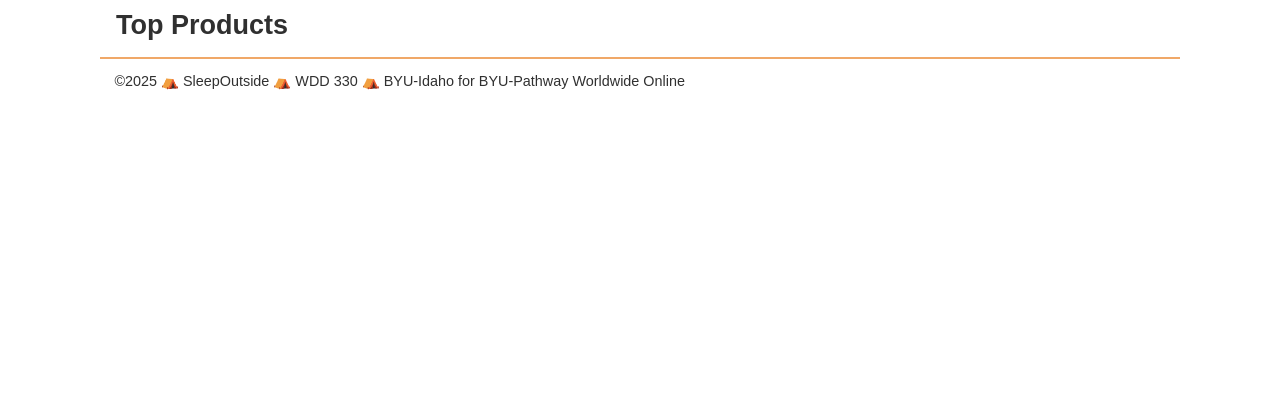
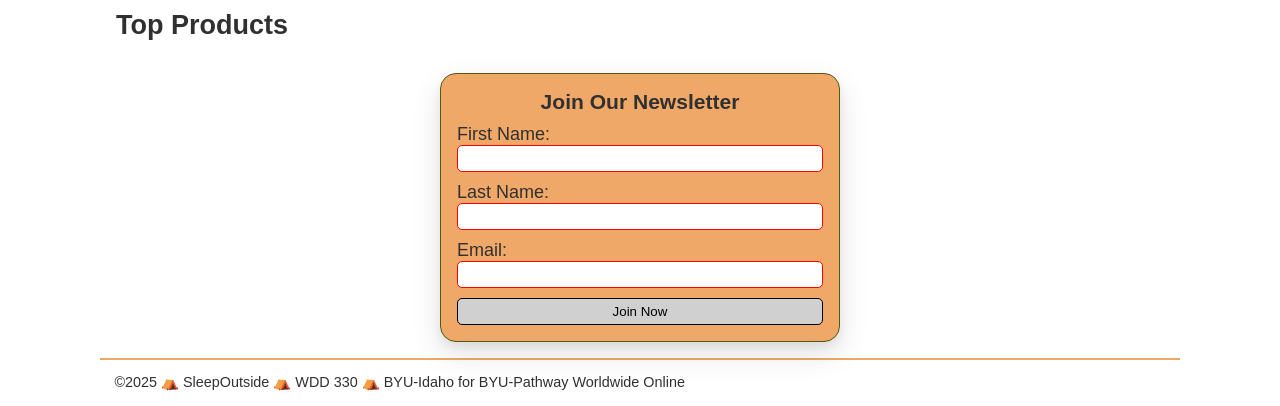
Before and after one commit to jcbcnielsen/wdd330-sleep-outside-team-project, a website built with Vite: page src/index.html in a window 1280 px wide. Shown: the part 410-816 px from the top of the page. Built offline with nearby package versions, Linux system fonts and the light colour scheme.

Commit message:
w04 individial task: "Newsletter sign up" task completed

```diff
--- a/src/css/style.css
+++ b/src/css/style.css
@@ -241,7 +241,77 @@ button {
   grid-column: 3;
 }
 
+/* "Join our newsletter" form */
+
+form {
+  margin-top: 1rem;
+  margin-bottom: 1rem;
+  justify-self: center;
+  display: flex;
+  flex-direction: column;
+  background-color: var(--primary-color);
+  padding: 1rem;
+  gap: 10px;
+  border-radius: 1rem;
+  border: 1px solid var(--secondary-color);
+  box-shadow: 0 12px 30px rgba(0, 0, 0, 0.12), 0 4px 8px rgba(0, 0, 0, 0.06);
+
+
+
+  & div {
+    display: flex;
+    flex-direction: column;
+  }
+
+  & h3 {
+    text-align: center;
+  }
+
+  & input {
+    border-radius: 5px;
+    border: 1px solid transparent;
+    outline: none;
+    padding: 5px;
+
+    &:valid {
+      border-color: green;
+    }
+
+    &:invalid {
+      border-color: red;
+    }
+
+  }
+
+  & input[type=submit] {
+    border: 1px solid black;
+    background-color: var(--light-grey);
+
+    &:hover {
+      background-color: var(--secondary-color);
+    }
+
+    &:active {
+      background-color: var(--primary-color);
+      color: var(--light-grey);
+    }
+
+
+
+  }
+
+
+}
+
+
+
+
 @media screen and (min-width: 500px) {
+
+  form {
+    min-width: 400px;
+  }
+
   body {
     max-width: 1080px;
     margin: auto;
--- a/src/index.html
+++ b/src/index.html
@@ -31,6 +31,26 @@
       <h2>Top Products</h2>
       <ul class="product-list"></ul>
     </section>
+
+    <form action="submit">
+      <h3>Join Our Newsletter</h3>
+      <div>
+        <label for="first-name">First Name:</label>
+        <input type="text" id="first-name" name="first-name" required>
+      </div>
+
+      <div>
+        <label for="last-name">Last Name:</label>
+        <input type="text" id="last-name" name="last-name" required>
+      </div>
+
+      <div>
+        <label for="email">Email:</label>
+        <input type="email" id="email" name="email" required>
+      </div>
+
+      <input type="submit" value="Join Now">
+    </form>
   </main>
   <footer>
     &copy;2025 ⛺ SleepOutside ⛺ WDD 330 ⛺ BYU-Idaho for BYU-Pathway
```
